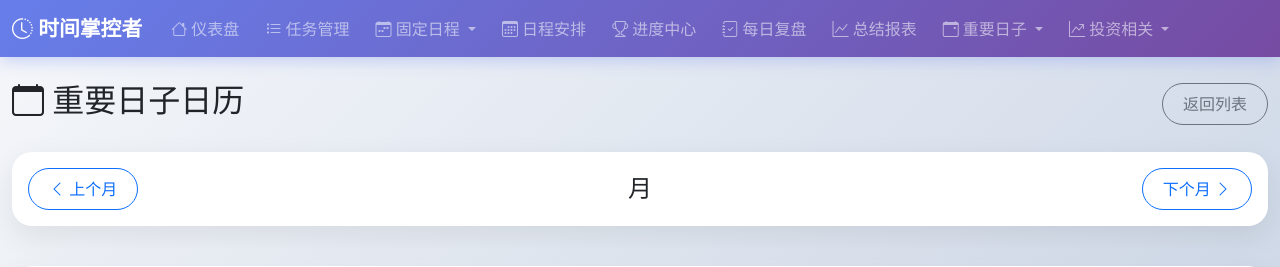
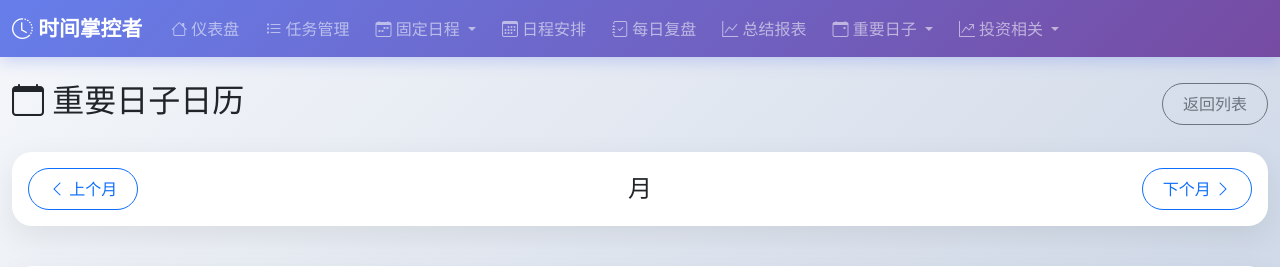
Before and after one commit to yuanxuejpjp/time_manage, a Python web app: template templates/dates_calendar.html in a window 1280 px wide. Shown: the top 267 px of the page. Run offline with Jinja, Linux system fonts and the light colour scheme; the template is opened without the code that fills it, so the values that code supplies are empty.

Commit message:
Remove Progress Center link from base template
Removed 'Progress Center' link from the navigation menu.

```diff
--- a/templates/base.html
+++ b/templates/base.html
@@ -182,11 +182,6 @@
                         </a>
                     </li>
                     <li class="nav-item">
-                        <a class="nav-link" href="{{ url_for('progress.progress_center') }}">
-                            <i class="bi bi-trophy"></i> 进度中心
-                        </a>
-                    </li>
-                    <li class="nav-item">
                         <a class="nav-link" href="{{ url_for('reflection.daily_reflection') }}">
                             <i class="bi bi-journal-check"></i> 每日复盘
                         </a>
```
